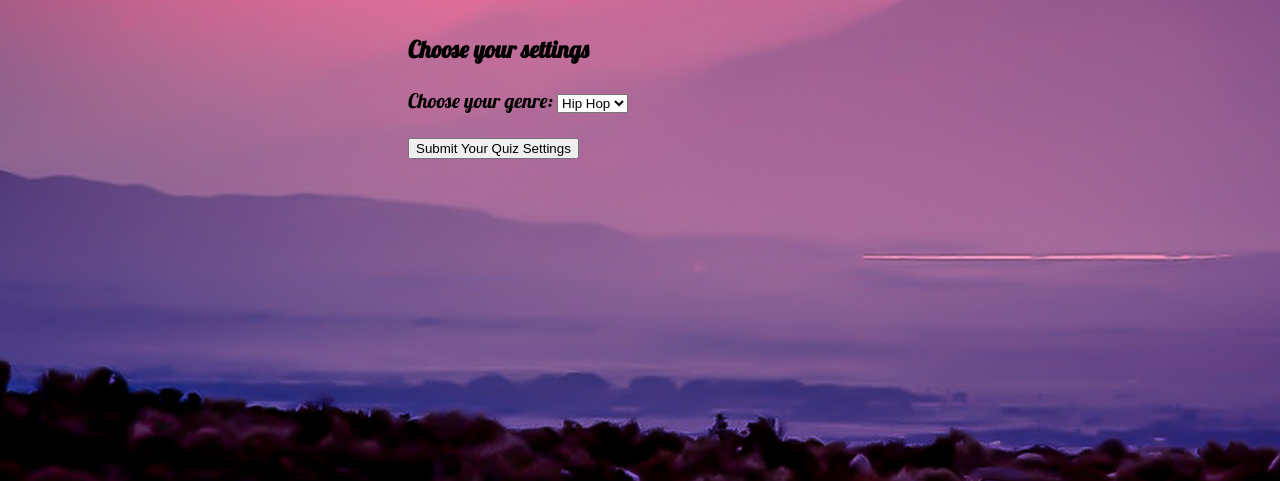
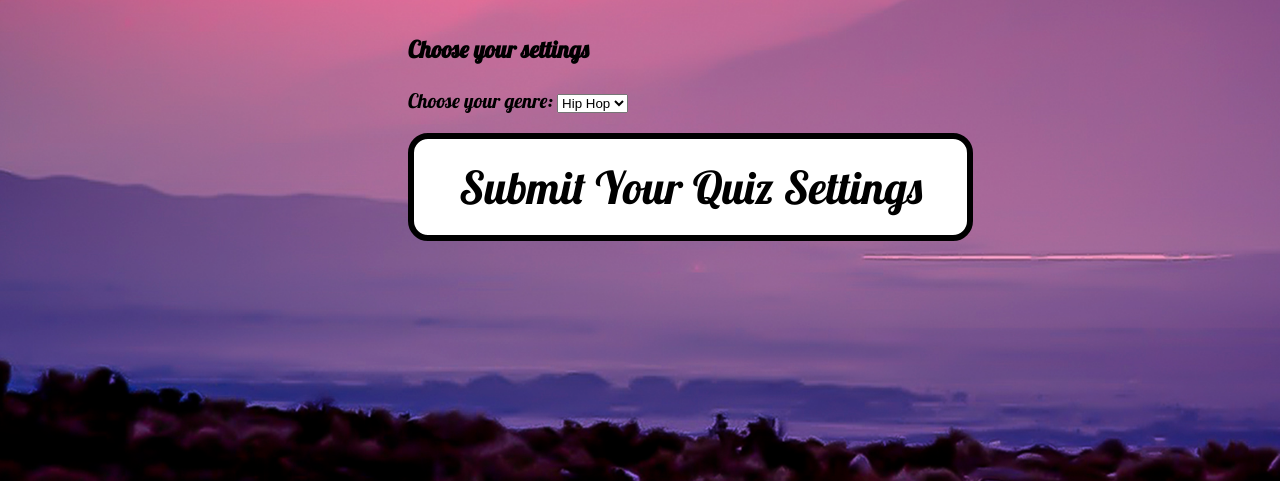
Before and after one commit to aawni/guess-that-song, a Python web app: template guess-that-song-1026/templates/setup.html in a window 1280 px wide. Shown: the part 248-729 px from the top of the page. Run offline with Jinja, Linux system fonts and the light colour scheme; the template is opened without the code that fills it, so the values that code supplies are empty.

Commit message:
added fancy button

```diff
--- a/guess-that-song-1026/stylesheets/style.css
+++ b/guess-that-song-1026/stylesheets/style.css
@@ -27,3 +27,15 @@ h1 {
   padding: 20px 10px 20px 20px;*/
 
 }
+#submit_btn {
+  -webkit-border-radius: 20;
+  -moz-border-radius: 20;
+  border-radius: 20px;
+  font-family: 'Lobster', cursive;
+  color: #000000;
+  font-size: 45px;
+  background: #ffffff;
+  padding: 20px 45px 20px 45px;
+  border: solid #000000 6px;
+  text-decoration: none;
+}
--- a/guess-that-song-1026/templates/setup.html
+++ b/guess-that-song-1026/templates/setup.html
@@ -15,7 +15,7 @@
           <option value="pop">Pop</option>
         </select>
       </p>
-      <div><input type="submit" value="Submit Your Quiz Settings"></div>
+      <div><input id="submit_btn"type="submit" value="Submit Your Quiz Settings"></div>
     </form>
   </body>
 </html>
```
